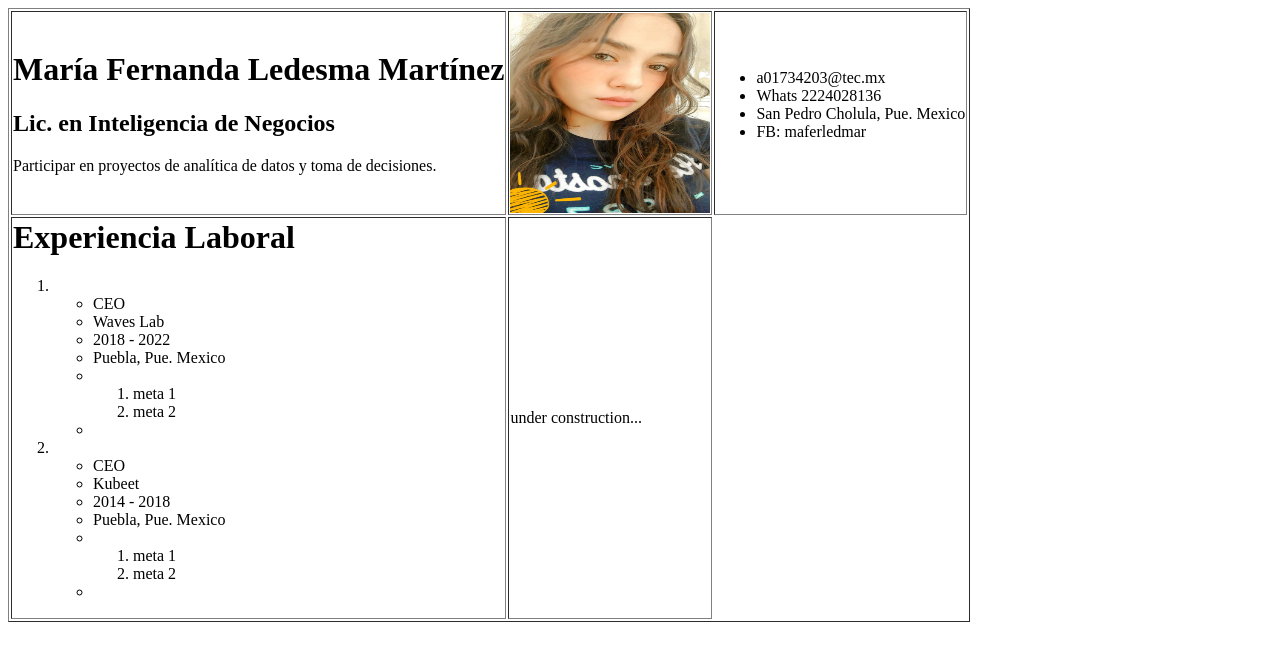
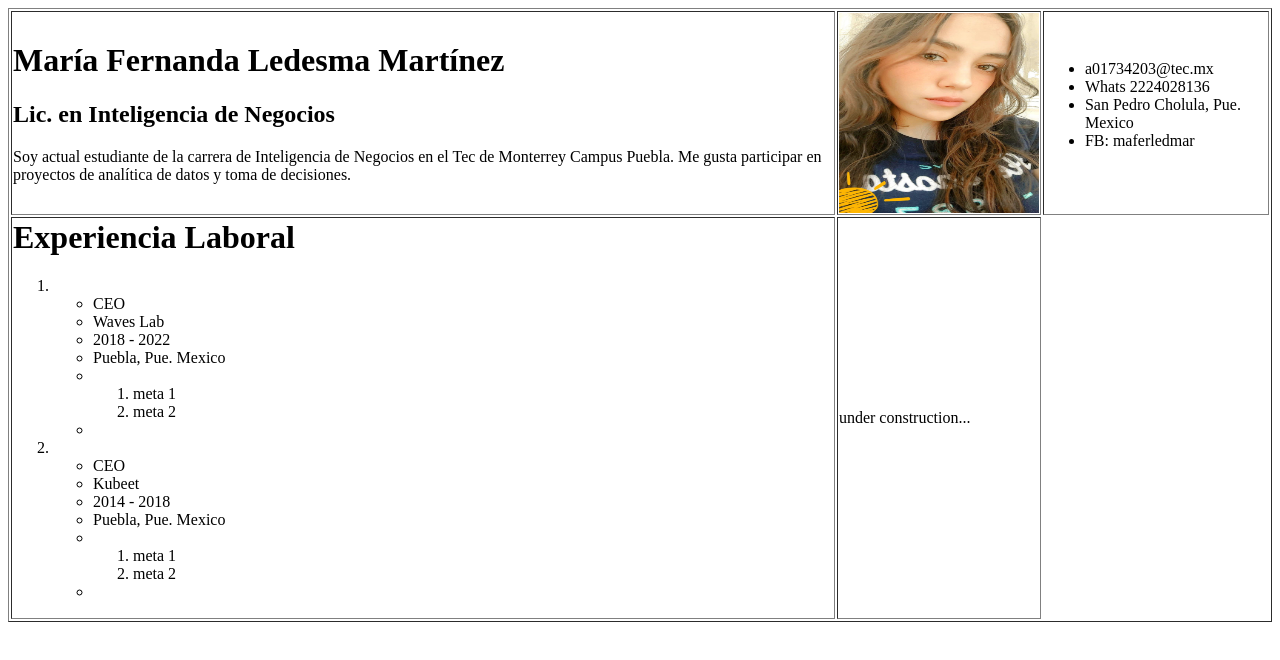
Before and after one commit to MaferLedmar/MaferLedmar.github.io, a plain HTML site: page index.html in a window 1280 px wide. Drawn offline with Linux system fonts and the light colour scheme.

Commit message:
Update index.html

```diff
--- a/index.html
+++ b/index.html
@@ -11,7 +11,8 @@
 <h2>Lic. en Inteligencia de Negocios</h2>
 
 <p>
-  Participar en proyectos de analítica de datos y toma de decisiones.
+  Soy actual estudiante de la carrera de Inteligencia de Negocios en el Tec de Monterrey Campus Puebla.
+	Me gusta participar en proyectos de analítica de datos y toma de decisiones.
 </p>
 
 </td>
```
